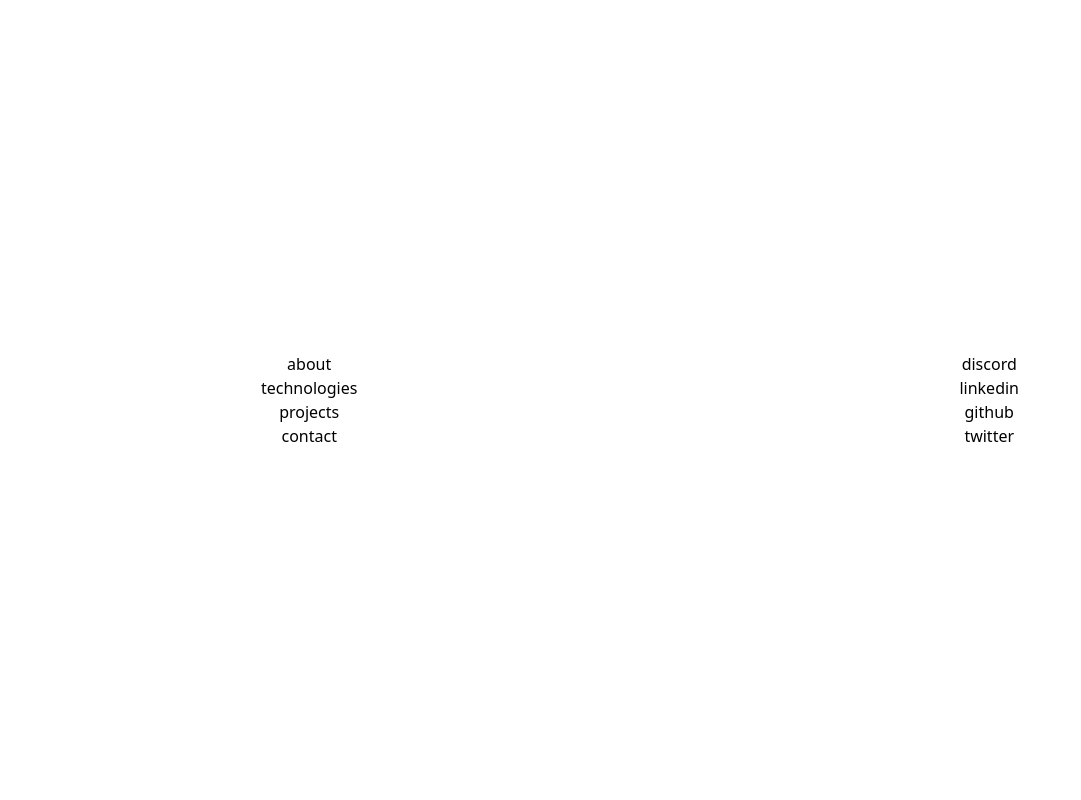
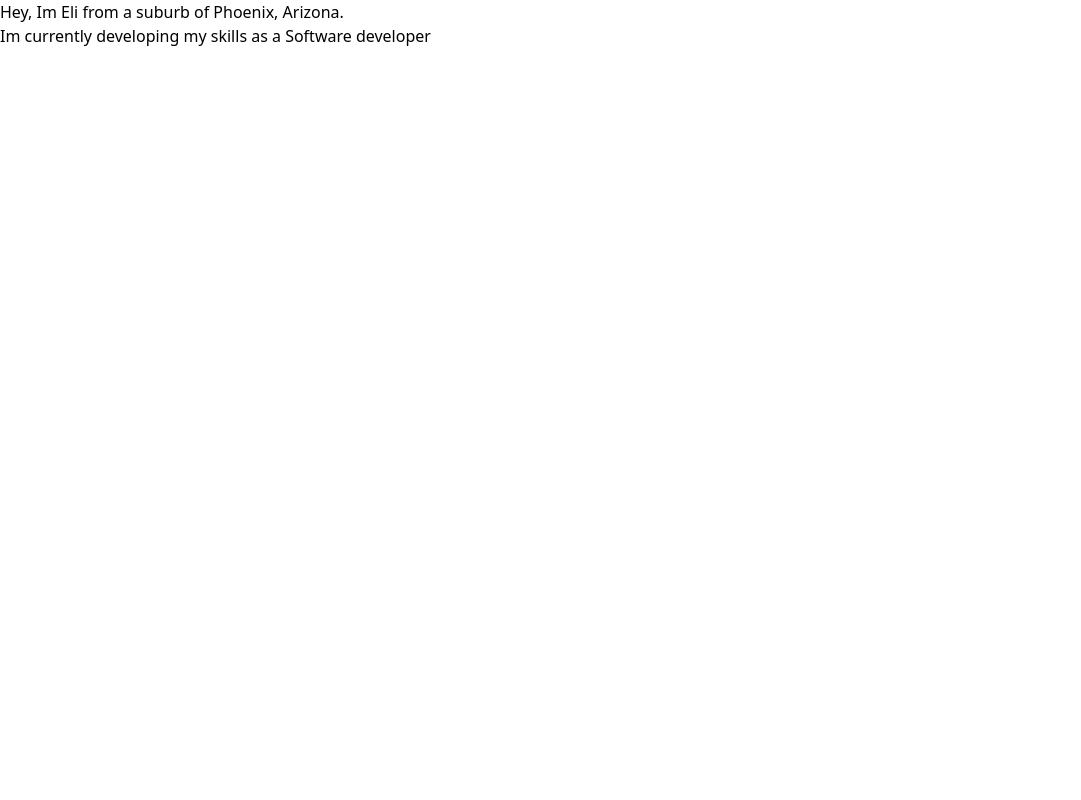
Before and after one commit to EliCodes-UX/ElisPersonalWebapp, a React (Vite) app in the folder client/: page / in a window 1280 px wide. Shown: the top 800 px of the page, without its empty margins (0-1081 px from the left). Built offline with nearby package versions, Linux system fonts and the light colour scheme.

Commit message:
created new branch to develop new ideas

```diff
--- a/client/src/components/MainPage.jsx
+++ b/client/src/components/MainPage.jsx
@@ -1,36 +1,11 @@
 export default function MainPage() {
   return (
     <>
-      <div className='flex justify-between items-center sticky top-0 bg-white z-5 h-screen w-screen'>
-        {/* Sidebar */}
-        <div className='flex items-center justify-center flex-grow mr-10'>
-          <ul className='flex flex-col items-center'>
-            <li>about</li>
-            <li>technologies</li>
-            <li>projects</li>
-            <li>contact</li>
-          </ul>
-        </div>
-
-        {/* Social */}
-        <div className='flex items-center justify-center flex-grow ml-10'>
-          <ul className='flex flex-col items-center'>
-            <li>discord</li>
-            <li>linkedin</li>
-            <li>github</li>
-            <li>twitter</li>
-          </ul>
-        </div>
-      </div>
-
-      {/* Text */}
-      <div className='flex justify-center items-center h-screen'>
-        <div className='flex items-center justify-center bg-blue-200 ml-20'>
-          <p className='font-permanent-marker text-center text-2xl'>
-            Hey, Im Eli from a suburb of Phoenix, Arizona. <br /> Im currently
-            developing my skills as a Software developer
-          </p>
-        </div>
+      <div>
+        <p>
+          Hey, Im Eli from a suburb of Phoenix, Arizona. <br /> Im currently
+          developing my skills as a Software developer
+        </p>
       </div>
     </>
   );
```
